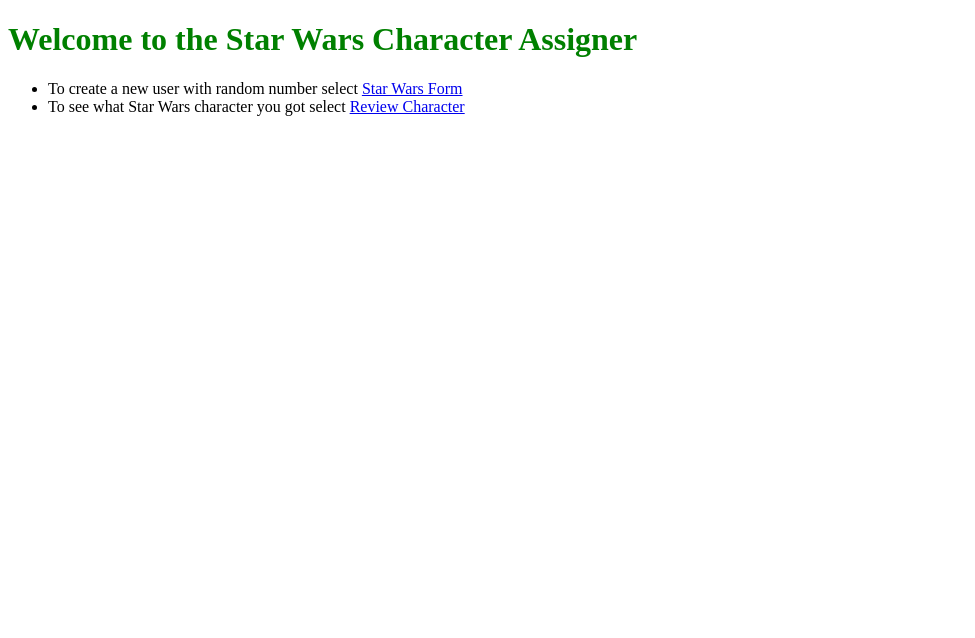
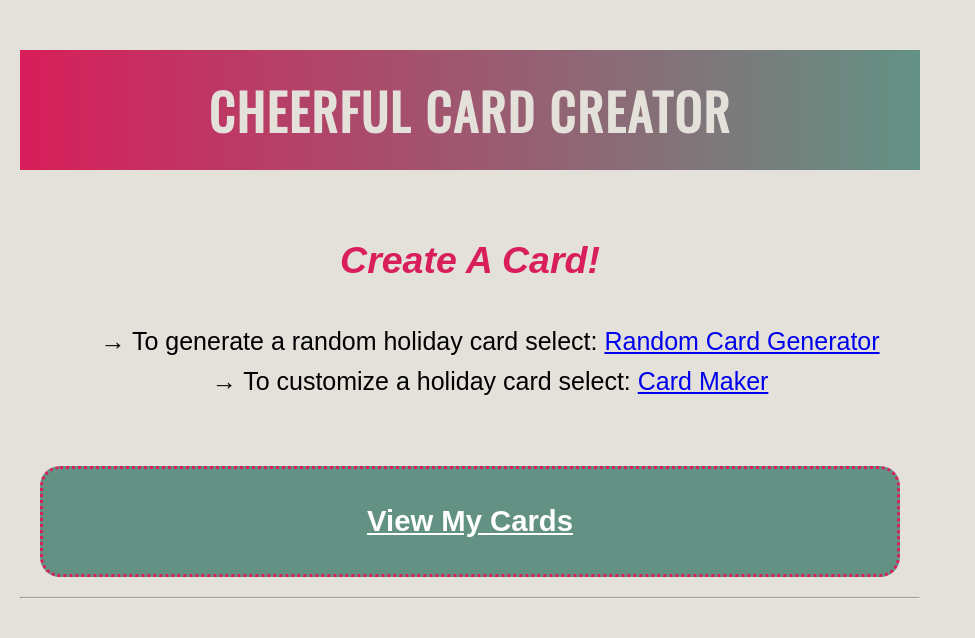
Before and after one commit to akshaysub/CMSC335-Final, a website: page home.html in a window 1280 px wide. Shown: the whole page, without its empty margins (0-975 px from the left). Drawn offline with nearby package versions, Linux system fonts and the light colour scheme; a web font is replaced by a local one.

Commit message:
home page is now pretty

```diff
--- a/home.html
+++ b/home.html
@@ -1,19 +1,31 @@
 <!DOCTYPE html>
-<html>
+<html lang="en">
 
 <head>
-    <meta charset="utf-8">
-    <title>Star Wars Character Assignment</title>
-    <link rel="stylesheet" href="styles.css" type="text/css" />
+    <meta charset="utf-8" />
+    <title>Cheerful Card Generator</title>
+    <link rel="stylesheet" href="styles.css">
 </head>
 
 <body>
-    <h1>Welcome to the Star Wars Character Assigner</h1>
+    <header>
+        <h1>CHEERFUL CARD CREATOR</h1>
+    </header>
 
-    <ul>
-        <li>To create a new user with random number select <a href="/form">Star Wars Form</a></li>
-        <li>To see what Star Wars character you got select <a href="/reviewForm">Review Character</a></li>
-    </ul>
+    <section>
+        <br>
+        <h2><em>Create A Card!</em></h3>
+        <ul>
+            <li>→ To generate a random holiday card select: <a href="/randomGenerator">Random Card Generator</a></li>
+            <li>→ To customize a holiday card select: <a href="/cardMaker">Card Maker</a></li>
+        </ul>
+    </section>
+
+    <div id="viewCards">
+        <h3><a href="/viewCards">View My Cards</a></h3>
+    </div>
+
+    <hr>
 </body>
 
 </html>
--- a/styles.css
+++ b/styles.css
@@ -1,3 +1,56 @@
+@import url('https://fonts.googleapis.com/css?family=Oswald');
+@import url('https://fonts.googleapis.com/css?family=Quattrocento');
+
+body {
+    margin: 0;
+    font-family: 'Quattrocento', sans-serif;
+    line-height: 1.6;
+    background-color: #e4e0da;
+    text-align: center;
+    width: 900px;
+    padding: 20px;
+    font-size: 25px;
+}
+
+/* Header styles */
+header {
+    font-family: 'Oswald', sans-serif;
+    background-image: linear-gradient(to right, #D81E5B, #639284);
+    font-size: 25px;
+    padding: 20px;
+    margin-top: 30px;
+}
+
+ul {
+    list-style-type: none;
+}
+
 h1 {
-    color: green;
+    margin: 0;
+    color: #e4e0da;
+    letter-spacing: 2px;
 }
+
+/* Section styles */
+section {
+    padding: 20px;
+}
+
+section h2 {
+    margin-top: 0;
+    color: #D81E5B;
+}
+
+#viewCards {
+    border: 3px solid #D81E5B;
+    margin: 20px;
+    background-color: #639284;
+    border-radius: 20px;
+    border-style: dotted;
+    text-decoration: none;
+    color: white;
+}
+
+h3 a:link {
+    color: white;
+}
```
